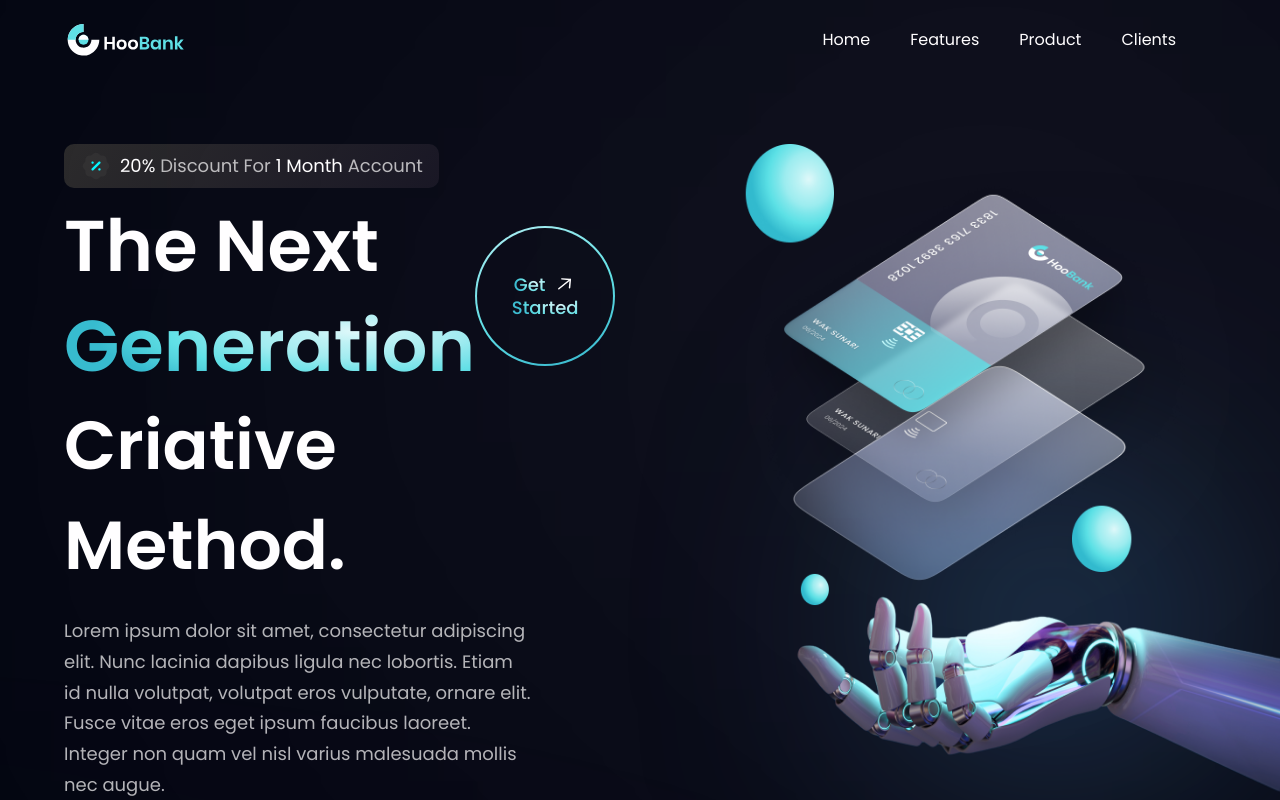
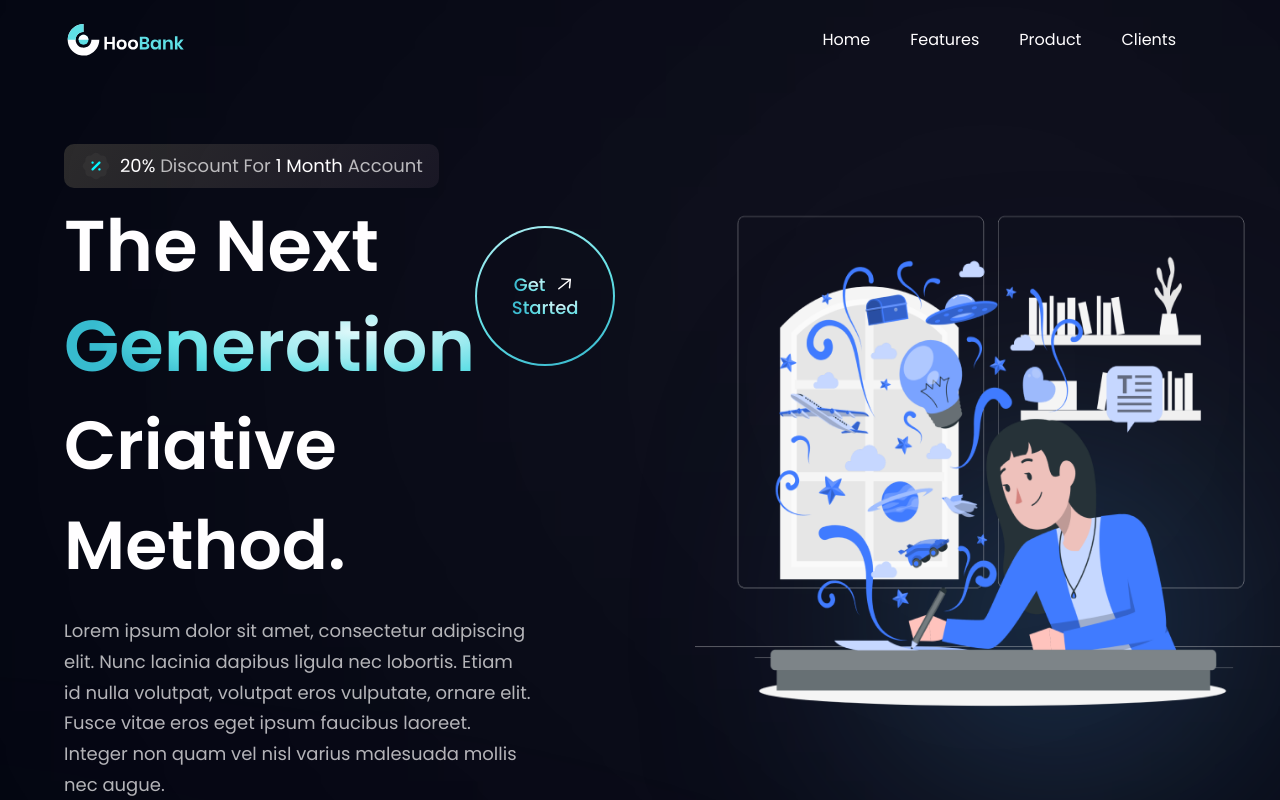
Before and after one commit to EugenioGuimaraes/ispirium_website, a React (Vite) app: page / in a window 1280 px wide. Shown: the top 800 px of the page. Built offline with nearby package versions, Linux system fonts and the light colour scheme.

Commit message:
style: changed robot for girl

```diff
--- a/src/App.jsx
+++ b/src/App.jsx
@@ -23,8 +23,8 @@ const App = () => (
         <Business />
         <Billing />
         <CardDeal />
-        <Testimonials />
-        <Clients />
+        {/* <Testimonials />
+        <Clients /> */}
         <CTA />
         <Footer />
       </div>
--- a/src/assets/index.js
+++ b/src/assets/index.js
@@ -7,6 +7,7 @@ import dropbox from "./dropbox.png";
 import logo from "./logo.svg";
 import quotes from "./quotes.svg";
 import robot from "./robot.png";
+import girl from "./girl.png";
 import send from "./Send.svg";
 import shield from "./Shield.svg";
 import star from "./Star.svg";
@@ -34,6 +35,7 @@ export {
   logo,
   quotes,
   robot,
+  girl,
   send,
   shield,
   star,
--- a/src/components/Hero.jsx
+++ b/src/components/Hero.jsx
@@ -1,6 +1,6 @@
 import React from "react";
 import styles from "../style";
-import { discount, robot } from "../assets";
+import { discount, girl } from "../assets";
 import GetStarted from "./GetStarted";
 
 const Hero = () => (
@@ -36,7 +36,7 @@ const Hero = () => (
     </div>
     <div className={`flez-1 flex ${styles.flexCenter} md:my-0 my-10 relative`}>
       <img
-        src={robot}
+        src={girl}
         alt="billing"
         className="w=[100%] h-[100%] relative z-[5]"
       />
```
Also changed, not shown: src/assets/girl.png (added).
